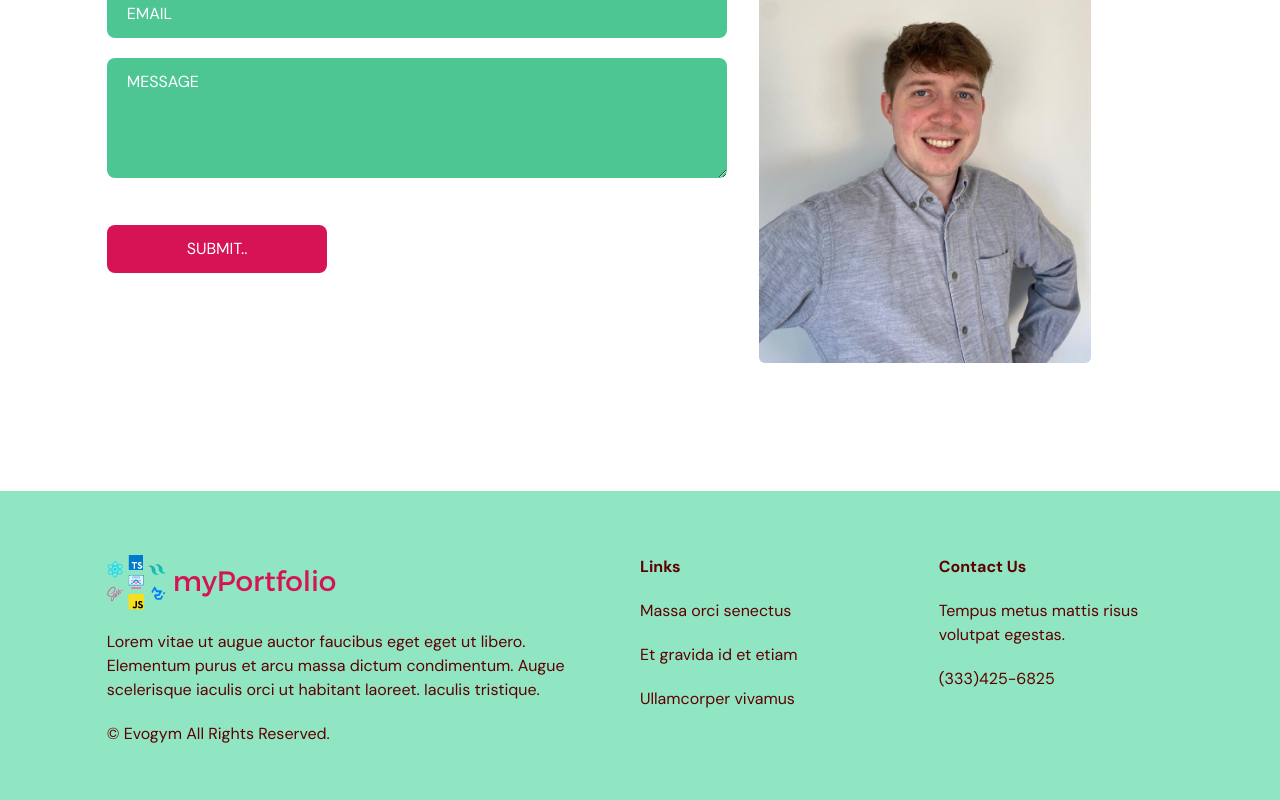
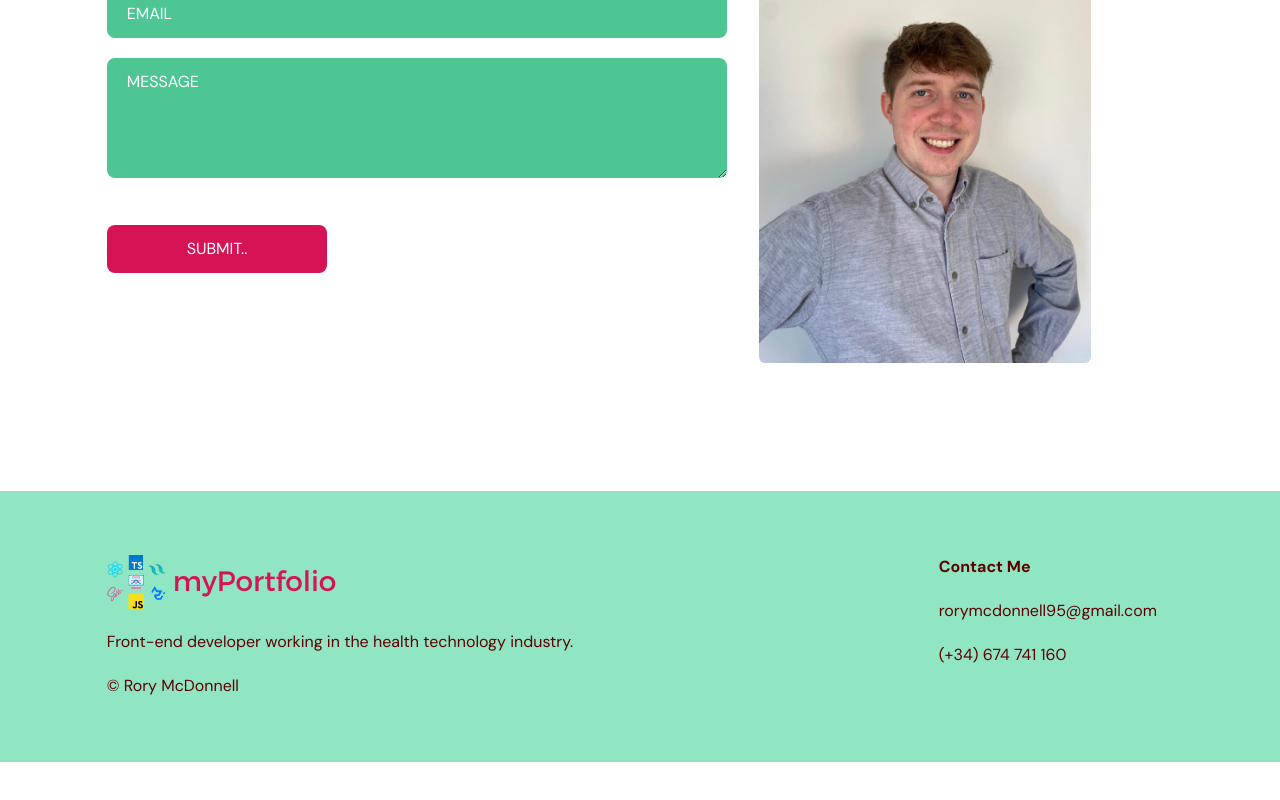
Before and after one commit to rorymcdonnell/new-portfolio, a React (Vite) app: page / in a window 1280 px wide. Shown: the part 3210-4010 px from the top of the page. After the commit the page ends 3972 px from the top, so only its background shows below. Built offline with nearby package versions, Linux system fonts and the light colour scheme.

Commit message:
footer lorem removed

```diff
--- a/src/scenes/footer/index.tsx
+++ b/src/scenes/footer/index.tsx
@@ -7,22 +7,24 @@ const Footer = () => {
         <div className="mt-16 basis-1/2 md:mt-0">
           <img alt="logo" src={Logo} />
           <p className="my-5">
-            Lorem vitae ut augue auctor faucibus eget eget ut libero. Elementum
-            purus et arcu massa dictum condimentum. Augue scelerisque iaculis
-            orci ut habitant laoreet. Iaculis tristique.
+            Front-end developer working in the health technology industry.
           </p>
-          <p>© Evogym All Rights Reserved.</p>
+          <p>© Rory McDonnell</p>
         </div>
         <div className="mt-16 basis-1/4 md:mt-0">
-          <h4 className="font-bold">Links</h4>
+          {/* <h4 className="font-bold">Links</h4>
           <p className="my-5">Massa orci senectus</p>
           <p className="my-5">Et gravida id et etiam</p>
-          <p>Ullamcorper vivamus</p>
+          <p>Ullamcorper vivamus</p> */}
         </div>
         <div className="mt-16 basis-1/4 md:mt-0">
-          <h4 className="font-bold">Contact Us</h4>
-          <p className="my-5">Tempus metus mattis risus volutpat egestas.</p>
-          <p>(333)425-6825</p>
+          <h4 className="font-bold">Contact Me</h4>
+          <a href="mailto:rorymcdonnell95@gmail.com">
+            <p className="my-5">rorymcdonnell95@gmail.com</p>
+          </a>
+          <a href="tel:+34674741160">
+            <p>(+34) 674 741 160</p>
+          </a>
         </div>
       </div>
     </footer>
```
